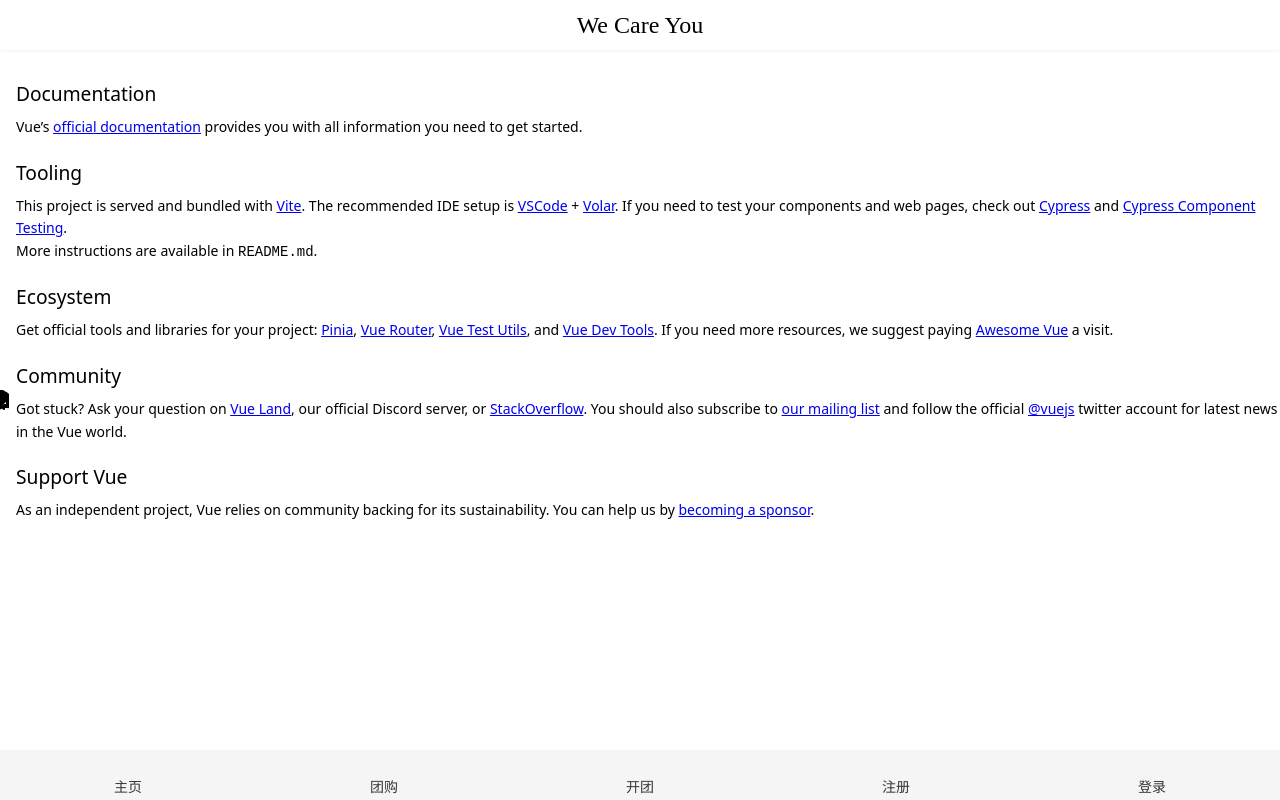
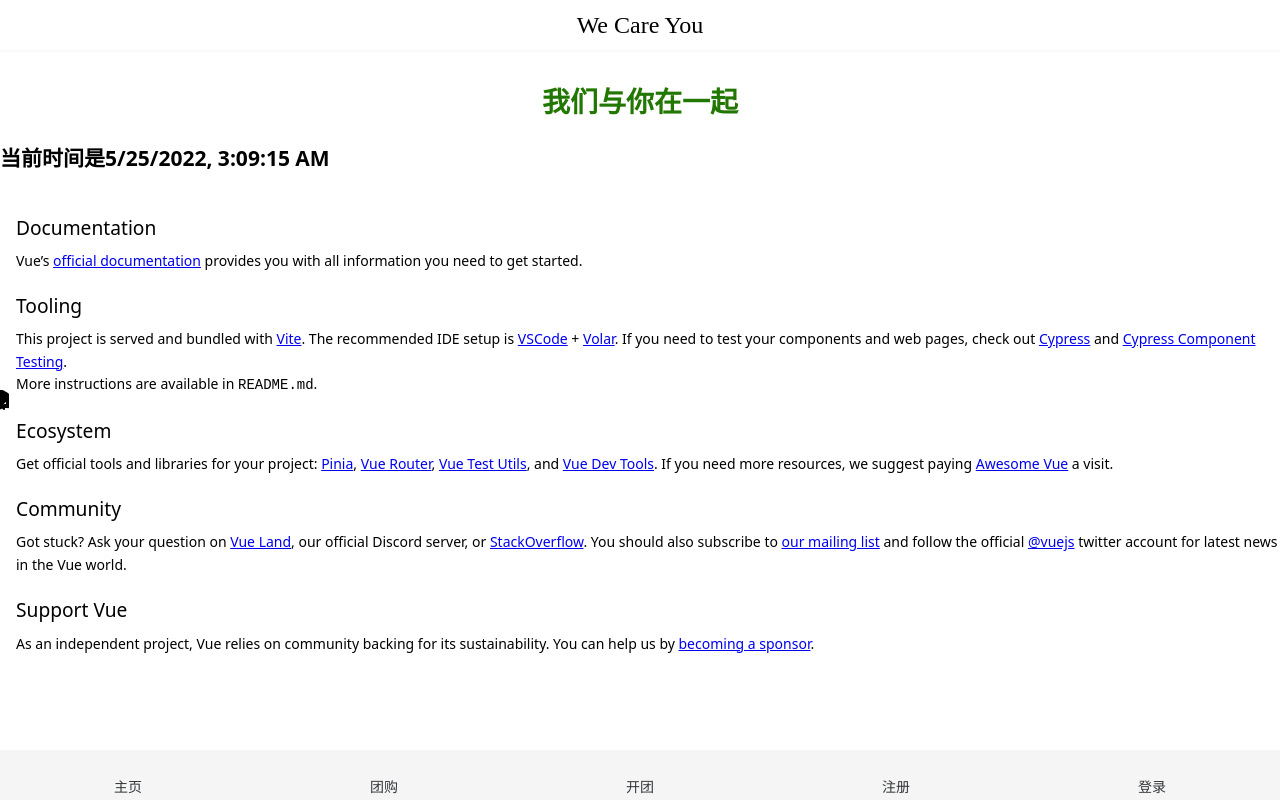
Before and after one commit to RainbowDashy/we-care-you, a Vue app in the folder frontend/: page / in a window 1280 px wide. Built offline with nearby package versions, Linux system fonts and the light colour scheme; some icons are missing.

Commit message:
change welcome

```diff
--- a/frontend/src/components/TheWelcome.vue
+++ b/frontend/src/components/TheWelcome.vue
@@ -5,9 +5,20 @@
 import EcosystemIcon from "./icons/IconEcosystem.vue"
 import CommunityIcon from "./icons/IconCommunity.vue"
 import SupportIcon from "./icons/IconSupport.vue"
+import { useUserStore } from "../stores/user.js"
+
+const user = useUserStore()
+const begintime=new Date().toLocaleString()
+
 </script>
 
 <template>
+  <div>
+    <h1 style=" color: #227700; text-align: center">
+    {{user.username}}我们与你在一起
+    </h1>
+    <h2>当前时间是{{begintime}}</h2>
+  </div>
   <WelcomeItem>
     <template #icon>
       <DocumentationIcon />
```
